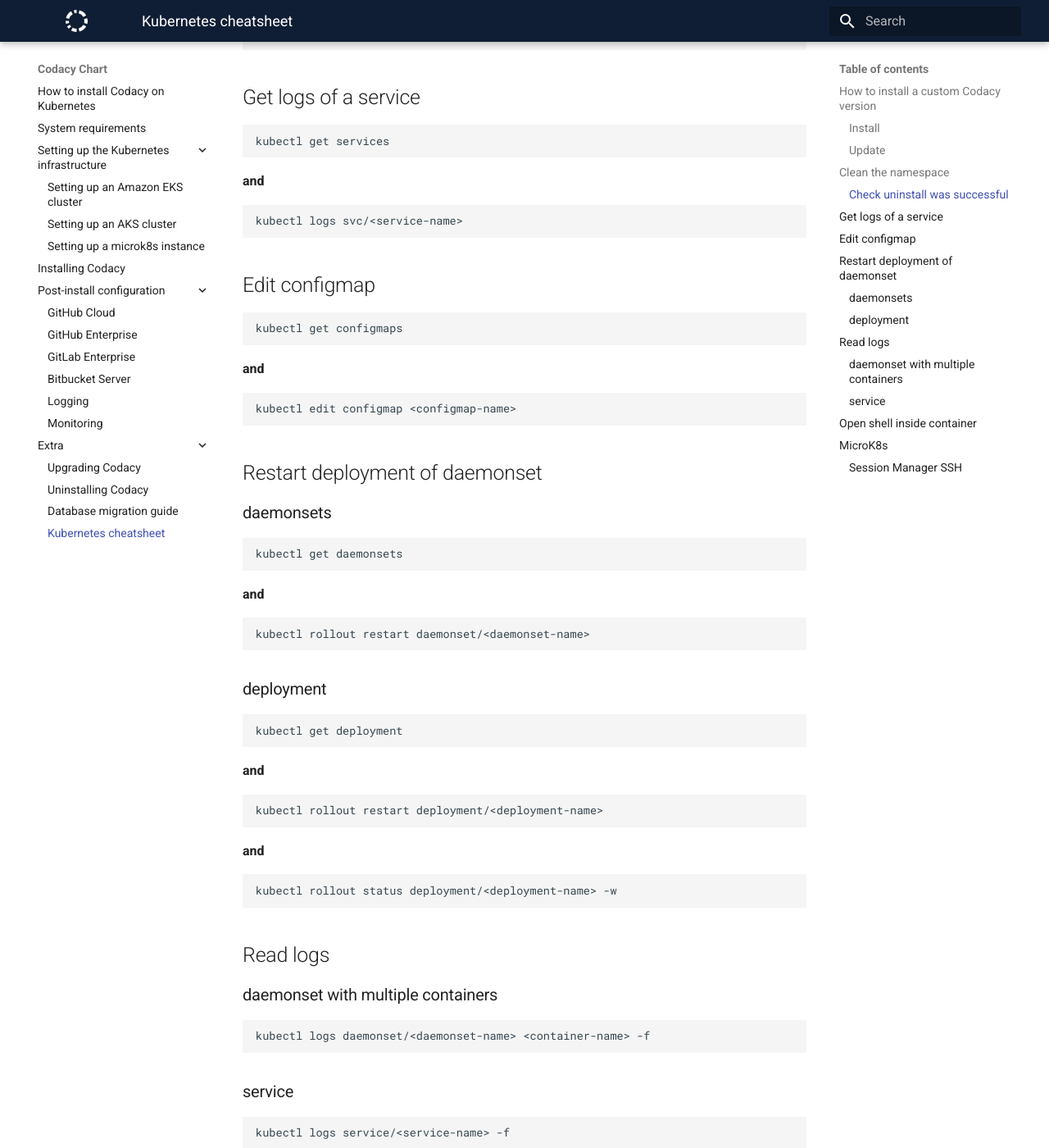
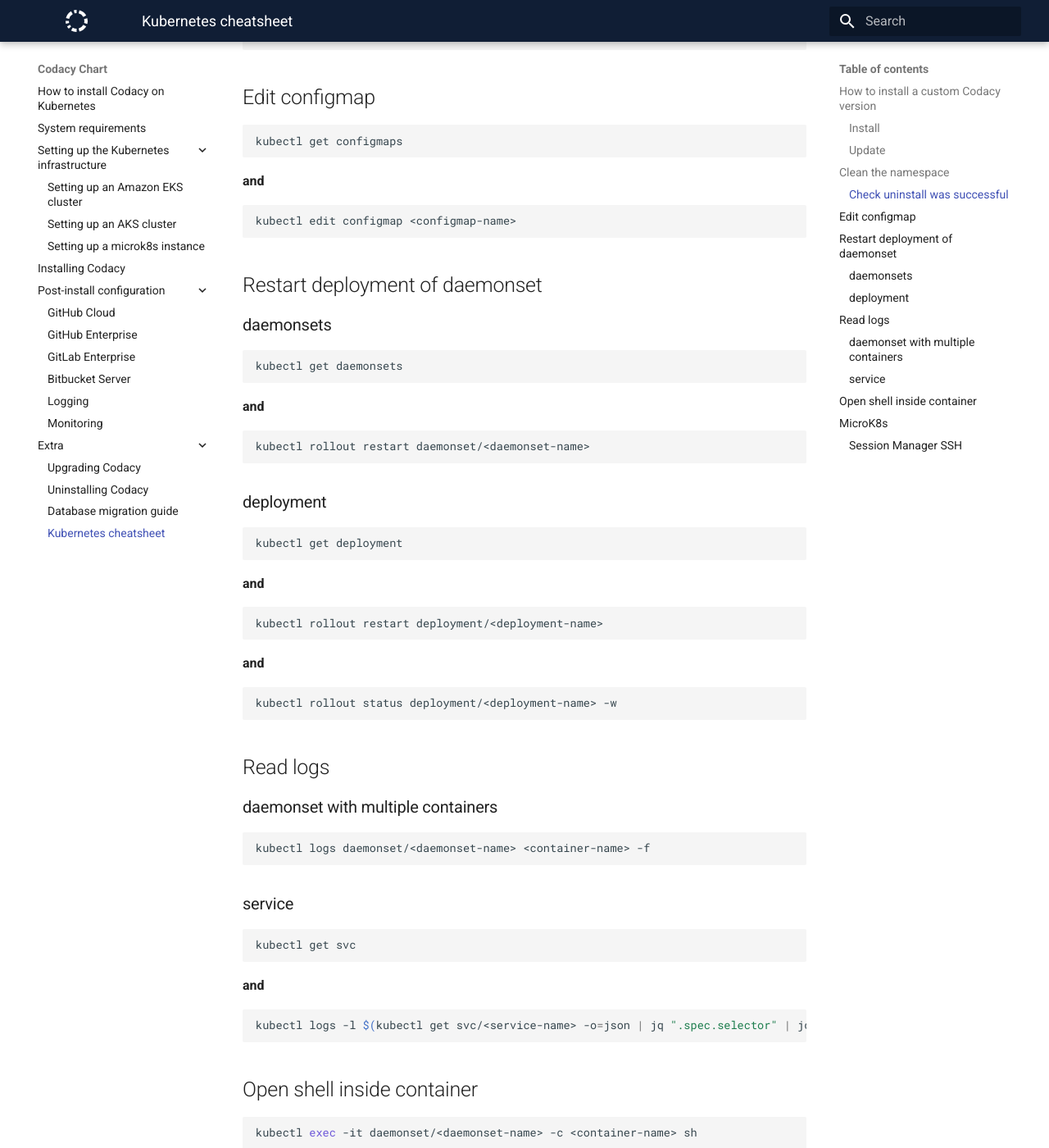
Before and after one commit to codacy/chart, an MkDocs documentation site: the page built from docs/extra/k8s-cheatsheet.md, in a window 1280 px wide and 1400 px high, scrolled down 949 px. Shown: the whole window at 82% size. Built offline with MkDocs 1.6.1 and Material for MkDocs 9.7.7, drawn with Linux system fonts in a browser that asks for light colours.

Commit message:
fix: get all logs associated with a service (#319)

````diff
--- a/docs/extra/k8s-cheatsheet.md
+++ b/docs/extra/k8s-cheatsheet.md
@@ -41,18 +41,6 @@
 
 ```bash
 ps aux | grep -i kubectl
-```
-
-## Get logs of a service
-
-```bash
-kubectl get services
-```
-
-**and**
-
-```bash
-kubectl logs svc/<service-name>
 ```
 
 ## Edit configmap
@@ -110,7 +98,13 @@
 ### service
 
 ```bash
-kubectl logs service/<service-name> -f
+kubectl get svc
+```
+
+**and**
+
+```bash
+kubectl logs -l $(kubectl get svc/<service-name> -o=json | jq ".spec.selector" | jq -r 'to_entries|map("\(.key)=\(.value|tostring)")|.[]' | sed -e 'H;${x;s/\n/,/g;s/^,//;p;};d') -f
 ```
 
 ## Open shell inside container
````
